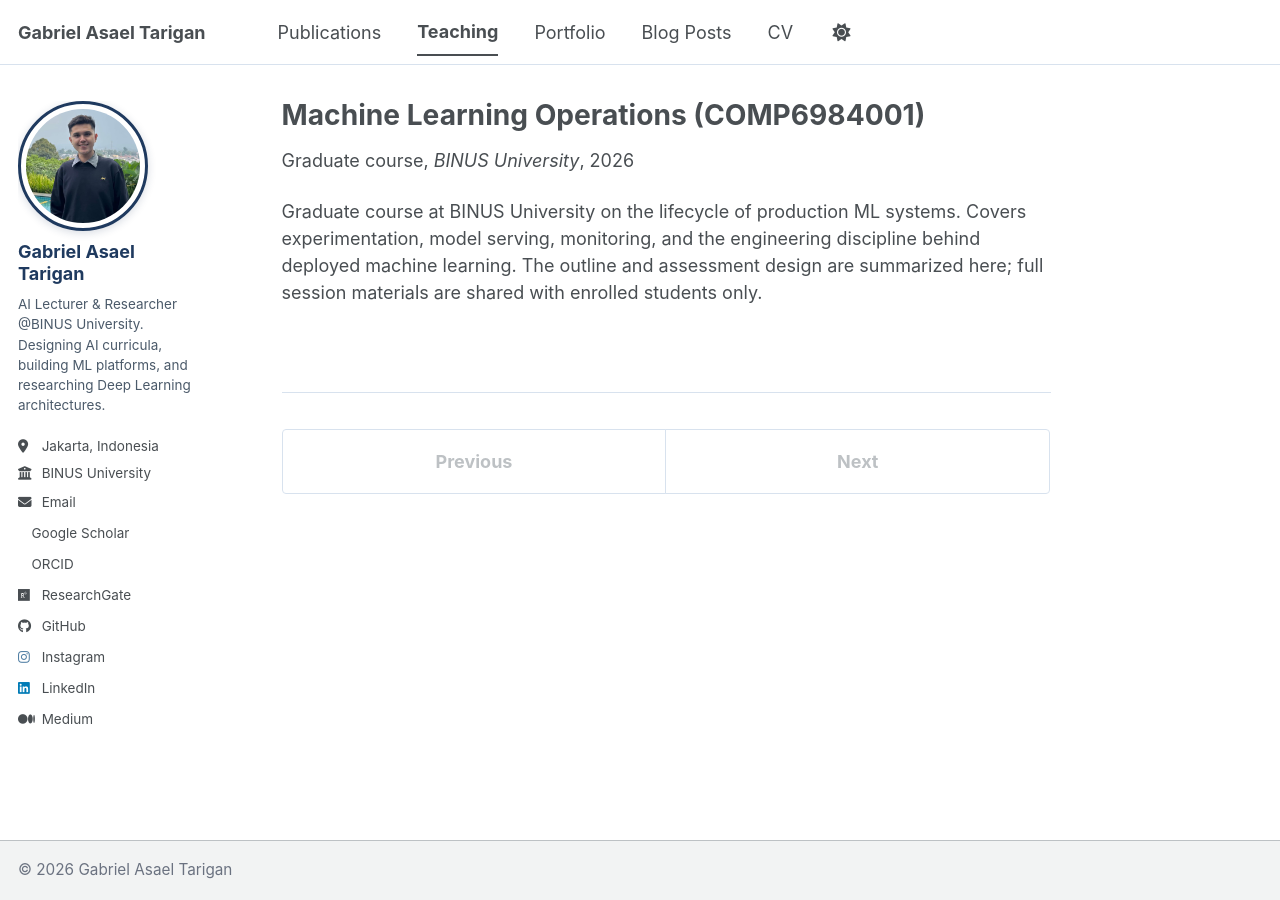
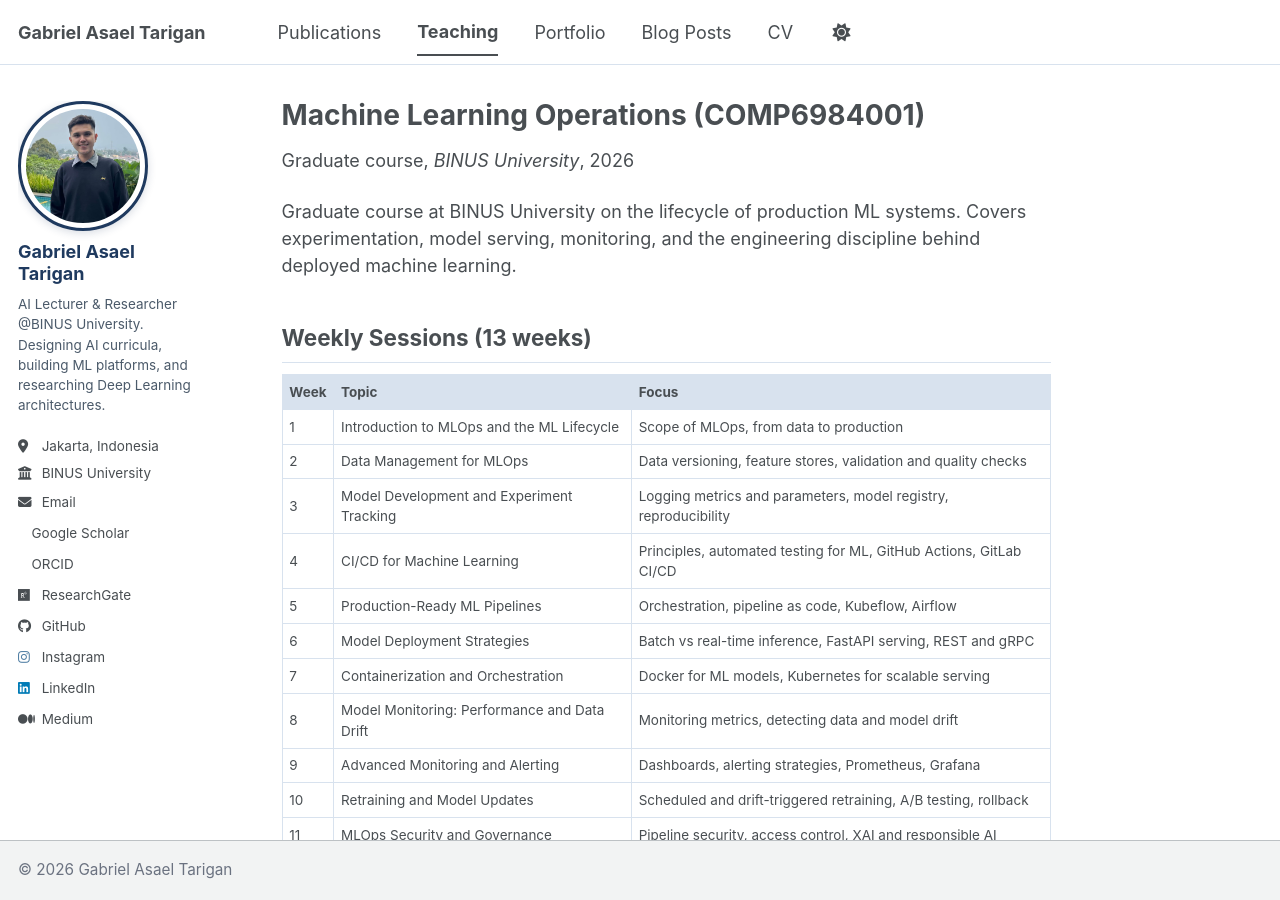
Before and after one commit to asaeltarigan/asaeltarigan.github.io, a Jekyll site: the page built from _teaching/2026-01-01-mlops.md, in a window 1280 px wide and 900 px high. Built offline with Jekyll 4.4.1, drawn with Linux system fonts in a browser that asks for light colours; a style sheet for code colours, icons or effects is not loaded; some of the changed text lies outside the part shown.

Commit message:
Teaching: add Deep Learning Foundations (AI3DL001) with 13-week outline; expand MLOps with session plan; outlines public, materials private

```diff
--- a/_teaching/2026-01-01-mlops.md
+++ b/_teaching/2026-01-01-mlops.md
@@ -8,4 +8,33 @@ date: 2026-01-01
 excerpt: 'Building and operating ML systems end-to-end: experimentation, model serving, monitoring, and production discipline.'
 ---
 
-Graduate course at BINUS University on the lifecycle of production ML systems. Covers experimentation, model serving, monitoring, and the engineering discipline behind deployed machine learning. The outline and assessment design are summarized here; full session materials are shared with enrolled students only.
+Graduate course at BINUS University on the lifecycle of production ML systems. Covers experimentation, model serving, monitoring, and the engineering discipline behind deployed machine learning.
+
+## Weekly Sessions (13 weeks)
+
+| Week | Topic | Focus |
+|------|-------|-------|
+| 1 | Introduction to MLOps and the ML Lifecycle | Scope of MLOps, from data to production |
+| 2 | Data Management for MLOps | Data versioning, feature stores, validation and quality checks |
+| 3 | Model Development and Experiment Tracking | Logging metrics and parameters, model registry, reproducibility |
+| 4 | CI/CD for Machine Learning | Principles, automated testing for ML, GitHub Actions, GitLab CI/CD |
+| 5 | Production-Ready ML Pipelines | Orchestration, pipeline as code, Kubeflow, Airflow |
+| 6 | Model Deployment Strategies | Batch vs real-time inference, FastAPI serving, REST and gRPC |
+| 7 | Containerization and Orchestration | Docker for ML models, Kubernetes for scalable serving |
+| 8 | Model Monitoring: Performance and Data Drift | Monitoring metrics, detecting data and model drift |
+| 9 | Advanced Monitoring and Alerting | Dashboards, alerting strategies, Prometheus, Grafana |
+| 10 | Retraining and Model Updates | Scheduled and drift-triggered retraining, A/B testing, rollback |
+| 11 | MLOps Security and Governance | Pipeline security, access control, XAI and responsible AI |
+| 12 | Scaling MLOps and Cloud Platforms | AWS SageMaker, Azure ML, GCP Vertex AI, cost optimization |
+| 13 | Project Presentations and Future of MLOps | Student projects, emerging trends, Generative AI MLOps |
+
+## Assessment
+
+Applied project building and operating a production ML service, plus written components.
+
+## Resources
+
+- **Textbook:** Gift, Deza, and others. *Practical MLOps: Operationalizing Machine Learning Models* (O'Reilly)
+- **Tools:** MLflow, Docker, Kubernetes, FastAPI, Prometheus, Grafana
+
+The outline and assessment design are summarized here; full session materials are shared with enrolled students only.
```
Also changed, not shown: _teaching/2026-01-01-deep-learning-foundations.md (added, +50 -0 lines).
